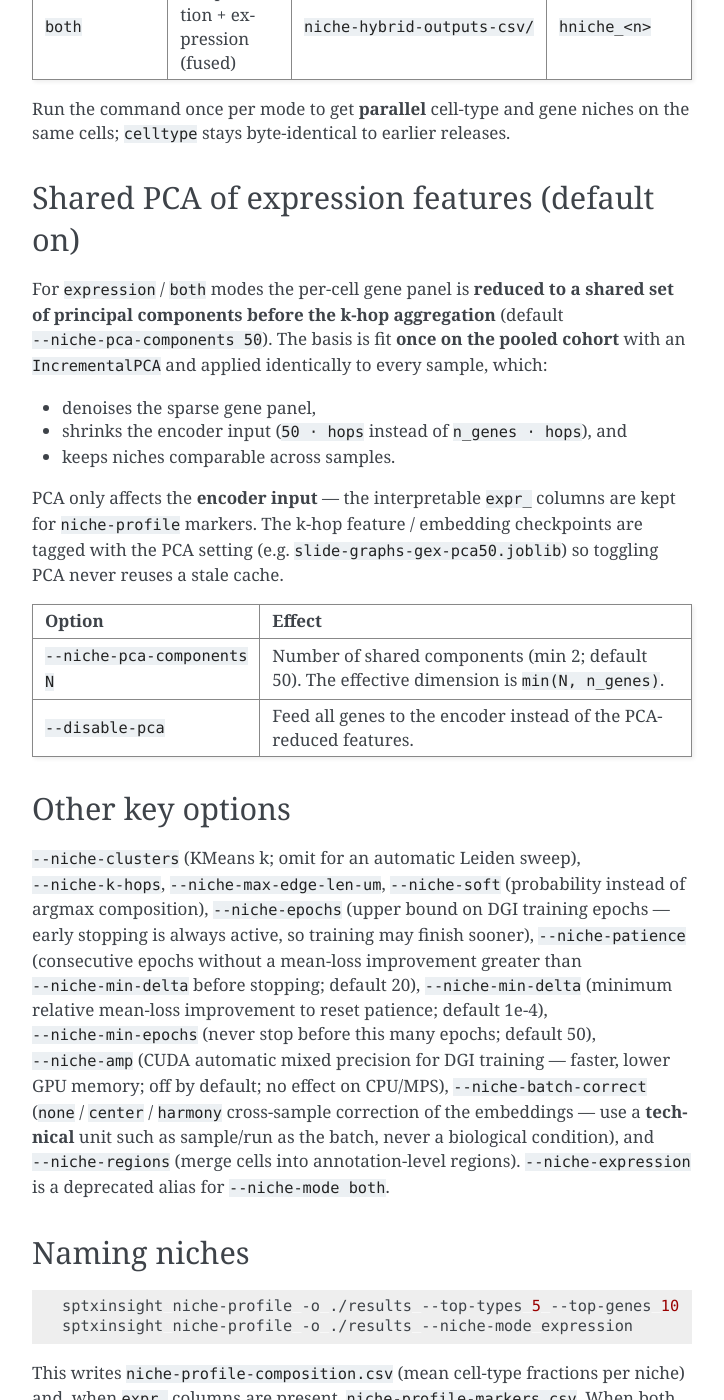
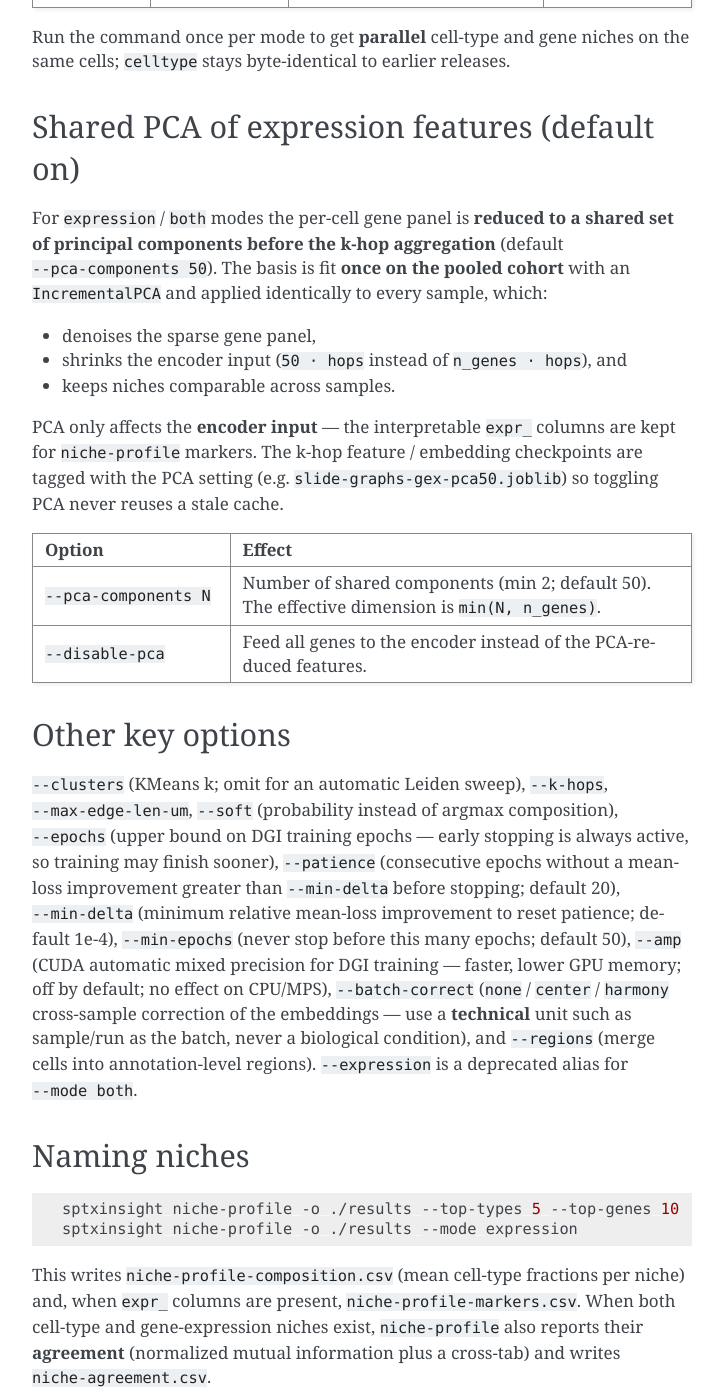
Before and after one commit to huangch/sptxinsight, a Sphinx documentation site: the page built from docs/niche.rst, in a window 1280 px wide and 1400 px high, scrolled down 866 px. Shown: the whole window, without its empty margins (388-1112 px from the left). Built offline with Sphinx 7.4.7, drawn with Linux system fonts in a browser that asks for light colours; some of the changed text lies outside the part shown.

Commit message:
modified:   README.md 	modified:   SKILL.md 	modified:   docs/installing.rst 	modified:   docs/niche.rst 	modified:   sptxinsight/cli/agg.py 	modified:   sptxinsight/cli/hplot.py 	modified:   sptxinsight/cli/niche.py 	new file:   tests/test_cli_option_naming.py

```diff
--- a/docs/installing.rst
+++ b/docs/installing.rst
@@ -40,7 +40,7 @@ Optional extras
      - Same ``numpy>=2`` constraint.
    * - ``harmony``
      - ``harmonypy``
-     - Required for ``niche --niche-batch-correct harmony``.
+     - Required for ``niche --batch-correct harmony``.
    * - ``mcp``
      - ``fastmcp>=2.0``
      - Model Context Protocol server.
--- a/docs/niche.rst
+++ b/docs/niche.rst
@@ -11,25 +11,25 @@ clusters the embeddings, and writes a one-hot ``niche_<n>`` label per cell. Run
 .. code-block:: bash
 
    # Cell-type niches across all ingested samples:
-   sptxinsight niche -o ./results --niche-clusters 8 --niche-k-hops 3
+   sptxinsight niche -o ./results --clusters 8 --k-hops 3
 
    # Gene-expression niches (k-hop mean expression):
-   sptxinsight niche -o ./results --niche-mode expression --niche-batch-correct center
+   sptxinsight niche -o ./results --mode expression --batch-correct center
 
    # Feed every gene to the encoder instead of PCA-reduced expression:
-   sptxinsight niche -o ./results --niche-mode expression --disable-pca
+   sptxinsight niche -o ./results --mode expression --disable-pca
 
 Modes
 -----
 
-``--niche-mode`` selects what drives the niches and namespaces the outputs so the
+``--mode`` selects what drives the niches and namespaces the outputs so the
 families coexist on the same cells:
 
 .. list-table::
    :header-rows: 1
    :widths: 18 32 25 25
 
-   * - ``--niche-mode``
+   * - ``--mode``
      - features
      - output folder
      - one-hot columns
@@ -54,7 +54,7 @@ Shared PCA of expression features (default on)
 
 For ``expression`` / ``both`` modes the per-cell gene panel is **reduced to a
 shared set of principal components before the k-hop aggregation** (default
-``--niche-pca-components 50``). The basis is fit **once on the pooled cohort** with
+``--pca-components 50``). The basis is fit **once on the pooled cohort** with
 an ``IncrementalPCA`` and applied identically to every sample, which:
 
 - denoises the sparse gene panel,
@@ -72,7 +72,7 @@ PCA never reuses a stale cache.
 
    * - Option
      - Effect
-   * - ``--niche-pca-components N``
+   * - ``--pca-components N``
      - Number of shared components (min 2; default 50). The effective dimension
        is ``min(N, n_genes)``.
    * - ``--disable-pca``
@@ -81,20 +81,20 @@ PCA never reuses a stale cache.
 Other key options
 ------------------
 
-``--niche-clusters`` (KMeans k; omit for an automatic Leiden sweep),
-``--niche-k-hops``, ``--niche-max-edge-len-um``, ``--niche-soft`` (probability instead
-of argmax composition), ``--niche-epochs`` (upper bound on DGI training epochs —
-early stopping is always active, so training may finish sooner), ``--niche-patience``
-(consecutive epochs without a mean-loss improvement greater than ``--niche-min-delta``
-before stopping; default 20), ``--niche-min-delta`` (minimum relative mean-loss
-improvement to reset patience; default 1e-4), ``--niche-min-epochs`` (never stop before
-this many epochs; default 50), ``--niche-amp`` (CUDA automatic mixed precision for DGI
+``--clusters`` (KMeans k; omit for an automatic Leiden sweep),
+``--k-hops``, ``--max-edge-len-um``, ``--soft`` (probability instead
+of argmax composition), ``--epochs`` (upper bound on DGI training epochs —
+early stopping is always active, so training may finish sooner), ``--patience``
+(consecutive epochs without a mean-loss improvement greater than ``--min-delta``
+before stopping; default 20), ``--min-delta`` (minimum relative mean-loss
+improvement to reset patience; default 1e-4), ``--min-epochs`` (never stop before
+this many epochs; default 50), ``--amp`` (CUDA automatic mixed precision for DGI
 training — faster, lower GPU memory; off by default; no effect on CPU/MPS),
-``--niche-batch-correct``
+``--batch-correct``
 (``none`` / ``center`` / ``harmony`` cross-sample correction of the embeddings — use
 a **technical** unit such as sample/run as the batch, never a biological condition),
-and ``--niche-regions`` (merge cells into annotation-level regions).
-``--niche-expression`` is a deprecated alias for ``--niche-mode both``.
+and ``--regions`` (merge cells into annotation-level regions).
+``--expression`` is a deprecated alias for ``--mode both``.
 
 Naming niches
 -------------
@@ -102,7 +102,7 @@ Naming niches
 .. code-block:: bash
 
    sptxinsight niche-profile -o ./results --top-types 5 --top-genes 10
-   sptxinsight niche-profile -o ./results --niche-mode expression
+   sptxinsight niche-profile -o ./results --mode expression
 
 This writes ``niche-profile-composition.csv`` (mean cell-type fractions per niche)
 and, when ``expr_`` columns are present, ``niche-profile-markers.csv``. When both
```
Also changed, not shown: README.md (+24 -23 lines), SKILL.md (+25 -24 lines), 4 other files.
